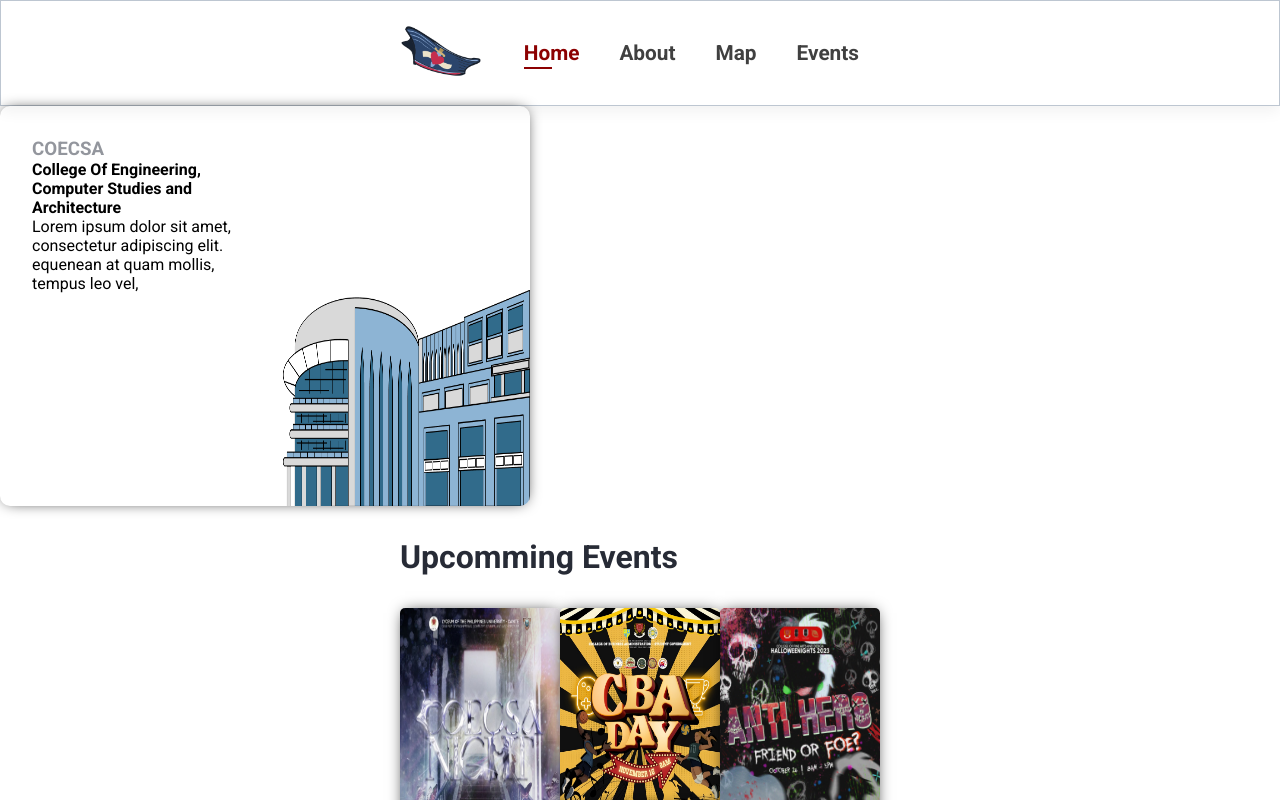
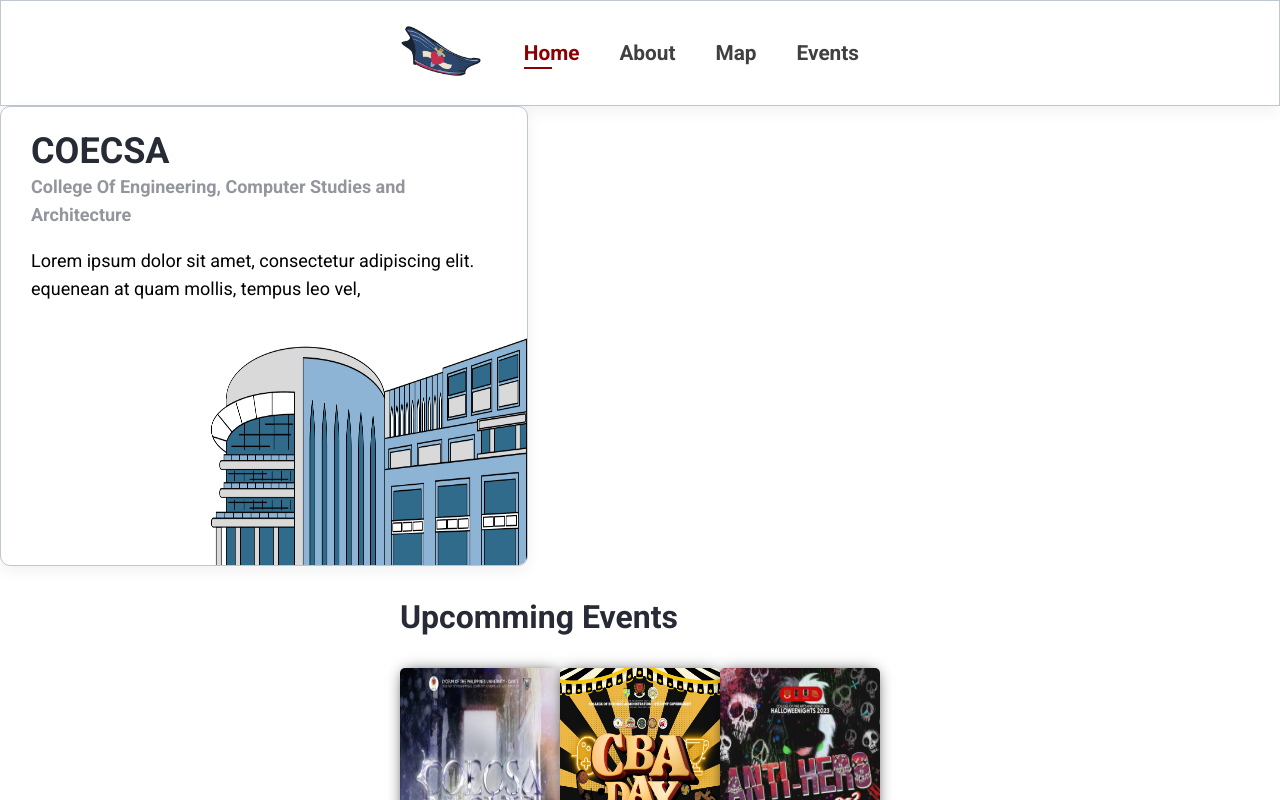
Before and after one commit to ianaumi/Lycee, a React (Create React App) app: page / in a window 1280 px wide. Shown: the top 800 px of the page. Built offline with nearby package versions, Linux system fonts and the light colour scheme.

Commit message:
Updated placements

```diff
--- a/src/Components/Buildings-component/BuildingCardStyles.css
+++ b/src/Components/Buildings-component/BuildingCardStyles.css
@@ -1,19 +1,25 @@
 .building-container{
-    display: flex;
-    justify-content: space-between;
-    align-items: start;
-    box-shadow: 0px 0px 15px -5px;
-    width: 530px;
-    height: 400px;
+    box-shadow: 0px 20px 50px rgba(122, 134, 153, 0.12);
+    padding: 30px 30px 200px 30px;
+    border-radius: 10px;
+    position: relative;
+    height: 460px;
+    width: 528px;
+    background-color: white;
+    border-style: solid;
+    border-width: thin;
+    border-color: #bdc6d1;
+    box-shadow: 0 5px 15px rgba(0, 0, 0, 0.06);
     overflow: hidden;
-    transition: 0.3s ease-in-out;
-    border-radius: 10px;
 }
 
 .building-img{
-    margin-top: 6.3rem;
-    height: 300px;
-    width: 300px;
+    position: absolute;
+    bottom: -6px;
+    right: 0;
+    z-index: 2;
+    height: 70%;
+    width: 60%;
     overflow: hidden;
 }
 
@@ -23,15 +29,27 @@
 }
 
 .building-description{
-    margin: 2rem 2rem;
+    position: absolute;
     text-align: start;
-    width: 50%;
+    width: 90%;
+    font-size: 18px;
+    line-height: 28px;
 }
 
-.building-description h1{
+.building-description h3{
+    font-size: 36px;
+    padding-bottom: 0.5rem;
     color: #272b36;
 }
 
-.building-description h3{
+.building-description h4{
     color: #93969d;
 }
+
+.building-description p{
+    display: block;
+    margin-block-start: 1em;
+    margin-block-end: 1em;
+    margin-inline-start: 0px;
+    margin-inline-end: 0px;
+}
```
